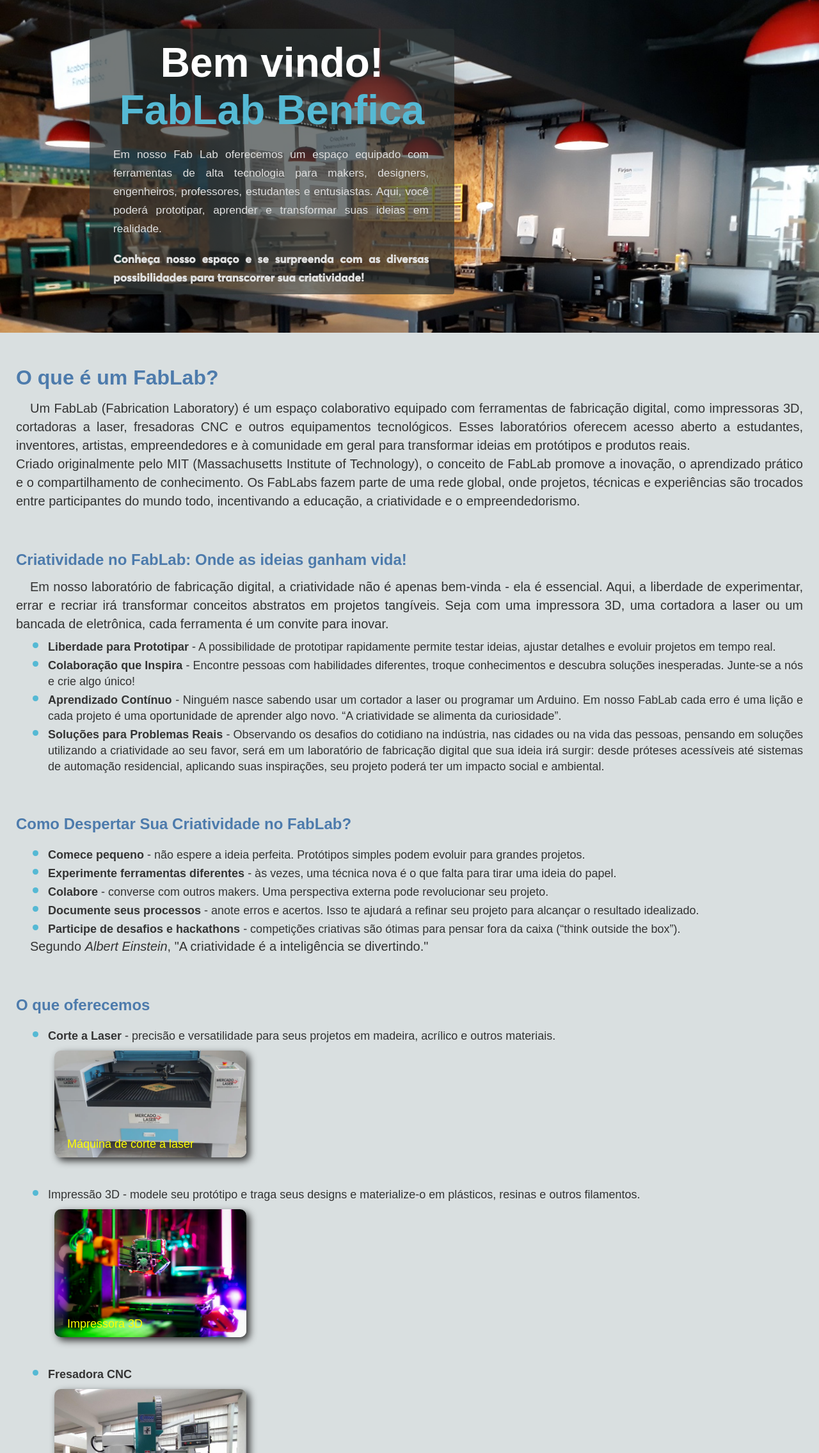
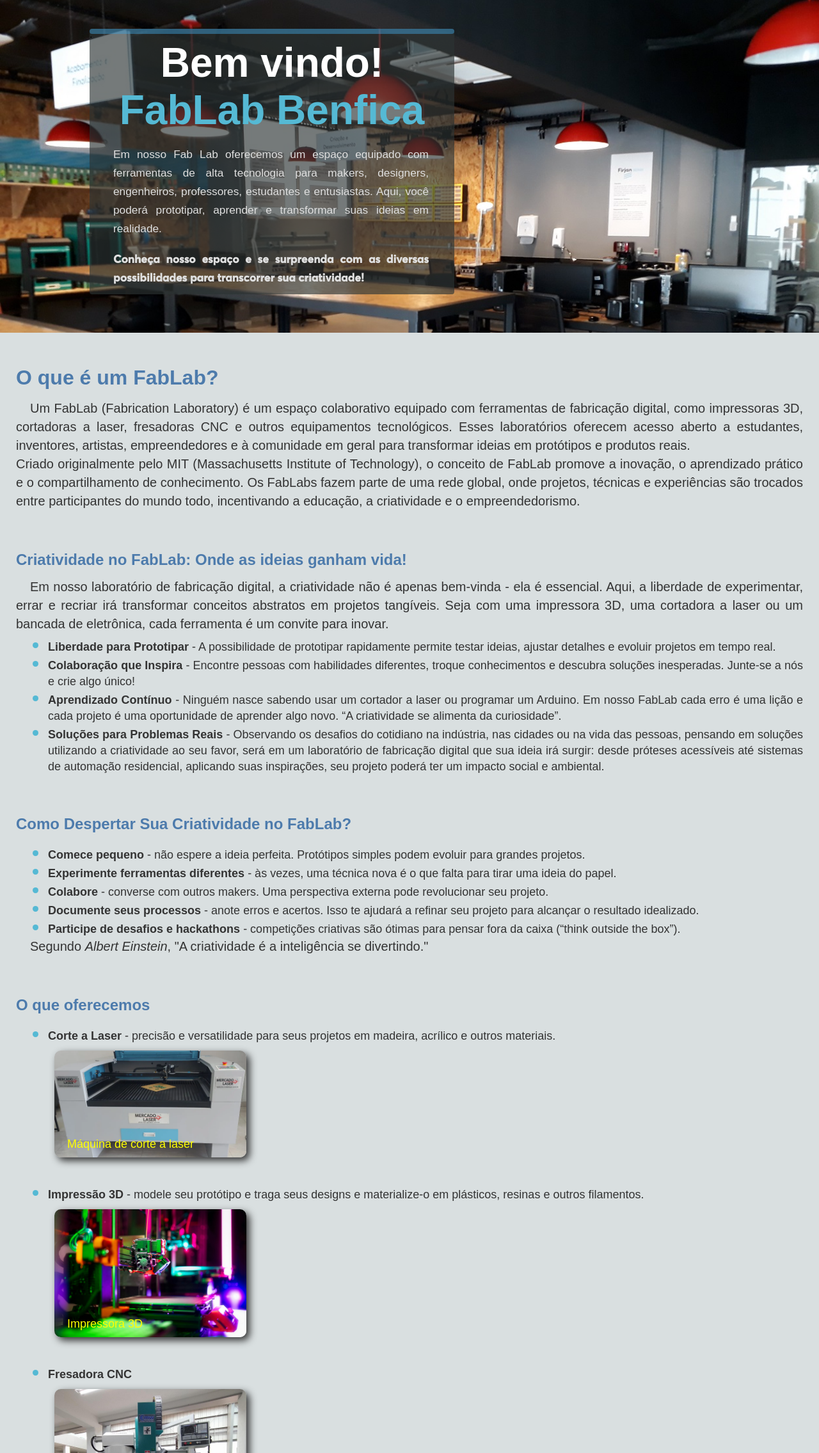
Before and after one commit to labStartup/Projeto-FabLab, a plain HTML site: page index.html in a window 1280 px wide. Shown: the part 64-2335 px from the top of the page at 64% size. Drawn offline with Linux system fonts and the light colour scheme; files whose address does not match are found by name; a web font is replaced by a local one.

Commit message:
Cópia de segurança

```diff
--- a/css/specific.css
+++ b/css/specific.css
@@ -131,8 +131,7 @@ color: #55b9d4;
 .caixa2 {
   width: 570px;
   height: 8px;
-  background-color: radial-gradient(circle at center, #1a81db, #432fc7);
-  animation: gradient 1s ease infinite;
+  background-color: #3fa0d87a;
   /* opacity: 0.95; */
   border-radius: 4px;
 }
--- a/index.html
+++ b/index.html
@@ -155,7 +155,7 @@
           <img src="img/home/corte-a-laser.webp" alt="">
           <figcaption>Máquina de corte a laser</figcaption>
         </figure>
-        <li>Impressão 3D - modele seu protótipo e traga seus designs e materialize-o em plásticos, resinas e outros
+        <li><strong>Impressão 3D</strong> - modele seu protótipo e traga seus designs e materialize-o em plásticos, resinas e outros
           filamentos.</li>
         <figure>
           <img src="img/home/printer-3d-2.jpg" alt="">
```
Also changed, not shown: projetos/index.html (+2 -3 lines), img/favicon/industria.ico (added).
